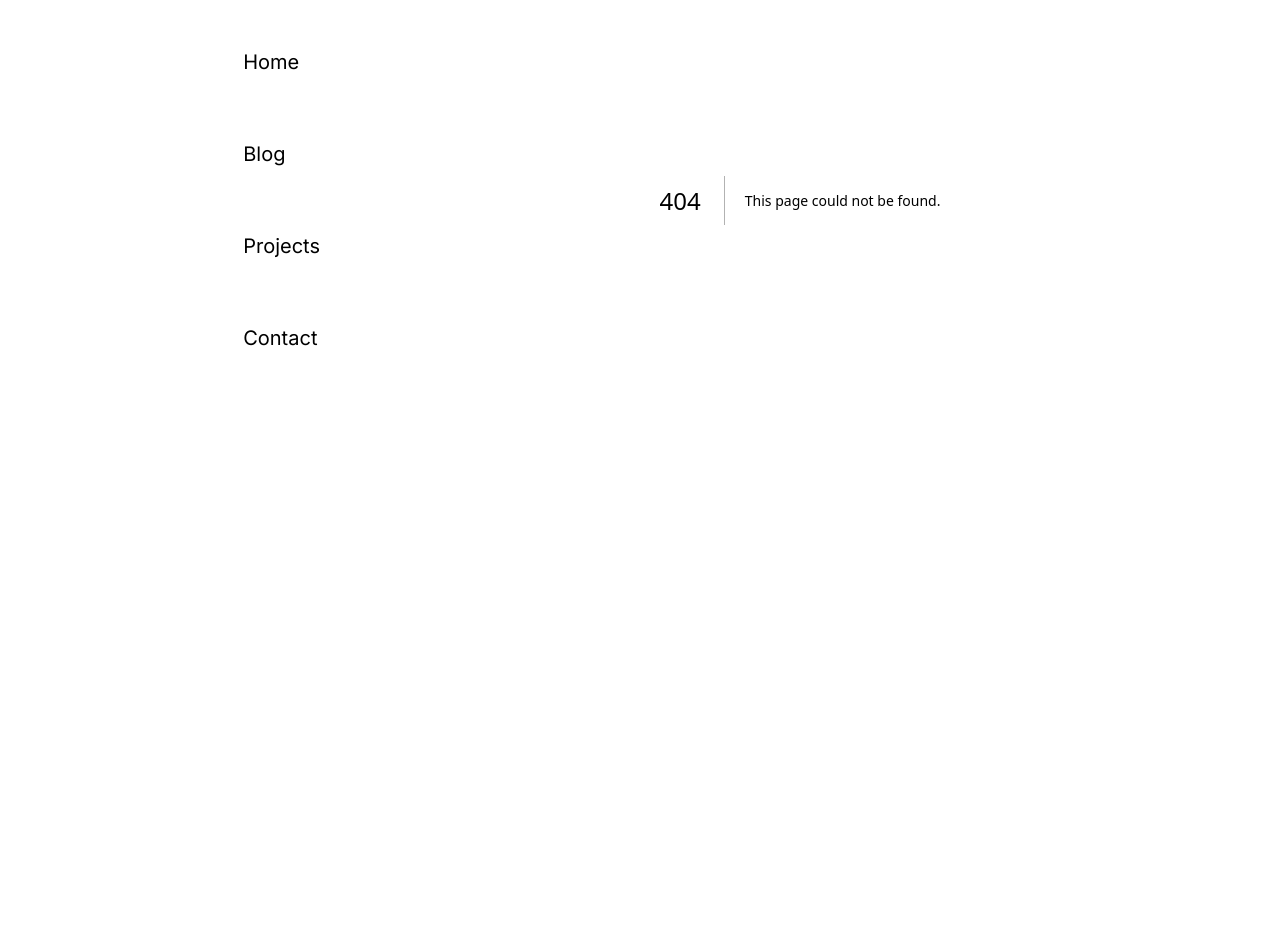
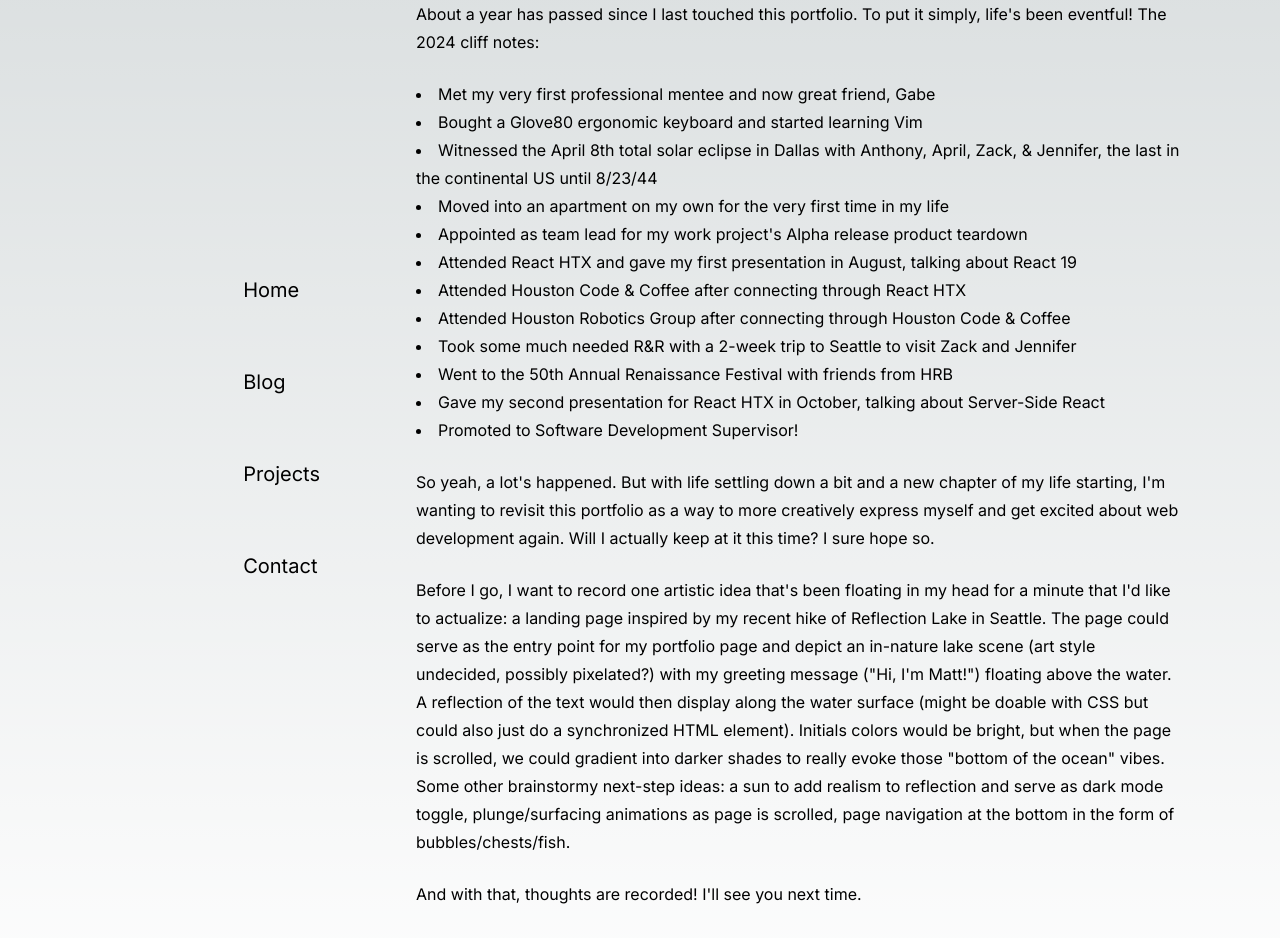
Before and after one commit to matthewaching/portfolio, a Next.js app: page /blog/20241106 in a window 1280 px wide. Before the commit this address had no page. Shown: the part 200-1138 px from the top of the page. Before the commit the page ends 800 px from the top, so only its background shows below. Built offline with nearby package versions, Linux system fonts and the light colour scheme.

Commit message:
Add 2024 Update post

```diff
--- a/src/app/blog/20231205/page.tsx
+++ b/src/app/blog/20231205/page.tsx
@@ -2,14 +2,14 @@ import Image from 'next/image'
 
 const Post = () => {
     return (
-        <main className="flex min-h-screen flex-col justify-center p-24 gap-6">
-            <p className="leading-8">
+        <main className="flex min-h-screen flex-col justify-center p-24 gap-6 leading-7">
+            <p>
                 12/5/2023
             </p>
-            <p className="leading-8">
+            <p>
                 Hello world!
             </p>
-            <p className="leading-8">
+            <p>
                 I have decided, by some random burst of motivation, to redo my
                 entire portfolio page and blog after a much-needed hiatus. I was
                 largely unhappy with the way my last portfolio page turned out;
@@ -18,7 +18,7 @@ const Post = () => {
                 me. That&apos;s why, going into this new website, the first
                 decision I&apos;ve made is to put the app ahead of the tech and not try to force a certain tech stack.
             </p>
-            <p className="leading-8">
+            <p>
                 With this in mind, my new portfolio website is only going to
                 have one guarantee: it will be built on Next.js. This is driven
                 by my love for the framework and the transformative effect it
@@ -26,7 +26,7 @@ const Post = () => {
                 that a website that is meant to be a portrayal of my developer
                 self uses the technology I have the most passion for.
             </p>
-            <p className="leading-8">
+            <p>
                 On the flip side of this, there are many technologies this
                 website will likely not use. There will probably not be a
                 dedicated backend, outside of utilizing Vercel Serverless
@@ -37,7 +37,7 @@ const Post = () => {
                 (we&apos;re going MPA style!), no authentication, no complex
                 GraphQL or tRPC layer... You get the idea.
             </p>
-            <p className="leading-8">
+            <p>
                 Instead, these will saved be for other personal projects, where
                 their implementation will be more intentional and appropriate.
                 While I still aim to realize the many web app ideas I have
@@ -49,7 +49,7 @@ const Post = () => {
                 having the side benefit of the code being easily replicable in
                 other projects (such as my portfolio).
             </p>
-            <p className="leading-8">
+            <p>
                 THAT being said, &quot;do more projects&quot; is... ambitious.
                 As much as I love coding, I also love my many other hobbies (
                 climbing, cooking, gaming, cello-ing, etc ) and want to dedicate
@@ -65,7 +65,7 @@ const Post = () => {
                 jump straight into coding rather than have to try to
                 spontanteously brainstorm ideas.
             </p>
-            <p className="leading-8">
+            <p>
                 As a final note to this inaugural post, I will be approaching
                 this whole blog idea with a certain amount of intentionality,
                 namely by separating my usual heavily-proofread and polished
@@ -78,16 +78,16 @@ const Post = () => {
                 amount of time this overall process takes. Time is money, after
                 all.
             </p>
-            <p className="leading-8">
+            <p>
                 If you&apos;ve made it this far, thank you for stopping by and
                 sticking around! While this whole blog is meant to be mostly a
                 motivational thing for myself, I hope that my words and insight
                 were of some interest to you.
             </p>
-            <p className="leading-8">
+            <p>
                 See you around!
             </p>
-            <p className="leading-8">
+            <p>
                 -Matt
             </p>
         </main>
--- a/src/app/blog/20231206/page.tsx
+++ b/src/app/blog/20231206/page.tsx
@@ -1,18 +1,16 @@
-import Image from 'next/image'
-
 const Post = () => {
     return (
-        <main className="flex min-h-screen flex-col justify-center p-24 gap-6">
-            <p className="leading-8">
+        <main className="flex min-h-screen flex-col justify-center p-24 gap-6 leading-7">
+            <p>
                 12/6/2023
             </p>
-            <p className="leading-8">
+            <p>
                 Look at that, I&apos;m back here already. Even though it&apos;s
                 just a small 2-day streak, there&apos;s definitely a feeling of
                 accomplishment with following through on a consistency goal.
                 Hopefully, I can keep this train going for a while!
             </p>
-            <p className="leading-8">
+            <p>
                 So, let&apos;s start some ideas about this blog. I&apos;ve
                 already decided on two large categories for posts:
                 refined/edited and casual/unfiltered. The former will likely be
@@ -24,7 +22,7 @@ const Post = () => {
                 enough freedom to write about essentially any topic I want
                 without having to worry about tone or relevance.
             </p>
-            <p className="leading-8">
+            <p>
                 Speaking of topics, while this website will act as my dev
                 portfolio and therefore showcase mainly programming-related
                 topics, I do want to be able to write about things that
@@ -37,7 +35,7 @@ const Post = () => {
                 that&apos;ll likely be one of the first actual code
                 implementations I write for this blog.
             </p>
-            <p className="leading-8">
+            <p>
                 Now, the textbook dev implementation would be to create some
                 CRUD-like system that stores these posts in a database and
                 fetches them via an API. However, as I described in my previous
@@ -59,7 +57,7 @@ const Post = () => {
                 harder if I were just retrieving fetched data and slapping it
                 into a generic blog.tsx.
             </p>
-            <p className="leading-8">
+            <p>
                 That all being said, I should learn how to walk before I try to
                 run. At time of writing, the website has only just been
                 bootstrapped with create-next-app, and these posts exist purely
@@ -70,9 +68,9 @@ const Post = () => {
                 whoever you may be, are reading this. Let me know how
                 I&apos;ve done!
             </p>
-            <p className="leading-8">
+            <p>
                 That&apos;ll be it for now. See you soon!</p>
-            <p className="leading-8">
+            <p>
                 -Matt
             </p>
         </main>
--- /dev/null
+++ b/src/app/blog/20241106/page.tsx
@@ -0,0 +1,60 @@
+const Post = () => {
+    return (
+        <main className="flex min-h-screen flex-col justify-center p-24 gap-6 leading-7">
+            <p>
+                11/6/2024
+            </p>
+            <p>
+                Well... it's been a while.
+            </p>
+            <p>
+                About a year has passed since I last touched this portfolio. To
+                put it simply, life&apos;s been eventful! The 2024 cliff notes:
+            </p>
+            <ul className="list-disc list-inside">
+                <li>Met my very first professional mentee and now great friend, Gabe</li>
+                <li>Bought a Glove80 ergonomic keyboard and started learning Vim</li>
+                <li>Witnessed the April 8th total solar eclipse in Dallas with Anthony, April, Zack, & Jennifer, the last in the continental US until 8/23/44</li>
+                <li>Moved into an apartment on my own for the very first time in my life</li>
+                <li>Appointed as team lead for my work project&apos;s Alpha release product teardown</li>
+                <li>Attended React HTX and gave my first presentation in August, talking about React 19</li>
+                <li>Attended Houston Code & Coffee after connecting through React HTX</li>
+                <li>Attended Houston Robotics Group after connecting through Houston Code & Coffee</li>
+                <li>Took some much needed R&R with a 2-week trip to Seattle to visit Zack and Jennifer</li>
+                <li>Went to the 50th Annual Renaissance Festival with friends from HRB</li>
+                <li>Gave my second presentation for React HTX in October, talking about Server-Side React</li>
+                <li>Promoted to Software Development Supervisor!</li>
+            </ul>
+            <p>
+                So yeah, a lot&apos;s happened. But with life settling down a bit and
+                a new chapter of my life starting, I&apos;m wanting to revisit this
+                portfolio as a way to more creatively express myself and get excited
+                about web development again. Will I actually keep at it this time?
+                I sure hope so.
+            </p>
+            <p>
+                Before I go, I want to record one artistic idea that&apos;s been floating
+                in my head for a minute that I&apos;d like to actualize: a landing page
+                inspired by my recent hike of Reflection Lake in Seattle. The page
+                could serve as the entry point for my portfolio page and depict
+                an in-nature lake scene (art style undecided, possibly pixelated?)
+                with my greeting message ("Hi, I&apos;m Matt!") floating above the water.
+                A reflection of the text would then display along the water surface
+                (might be doable with CSS but could also just do a synchronized HTML element).
+                Initials colors would be bright, but when the page is scrolled,
+                we could gradient into darker shades to really evoke those "bottom
+                of the ocean" vibes. Some other brainstormy next-step ideas: a sun
+                to add realism to reflection and serve as dark mode toggle,
+                plunge/surfacing animations as page is scrolled, page navigation
+                at the bottom in the form of bubbles/chests/fish.
+            </p>
+            <p>
+                And with that, thoughts are recorded! I&apos;ll see you next time.</p>
+            <p>
+                -Matt
+            </p>
+        </main>
+    );
+};
+
+export default Post;
--- a/src/app/blog/page.tsx
+++ b/src/app/blog/page.tsx
@@ -1,7 +1,11 @@
-import Image from 'next/image'
 import Link from 'next/link';
 
 const blogPosts = [
+    {
+        id: '20241106',
+        title: '2024 Life Update',
+        date: new Date('11-06-2024'),
+    },
     {
         id: '20231206',
         title: 'Some initial blog ideas',
```
